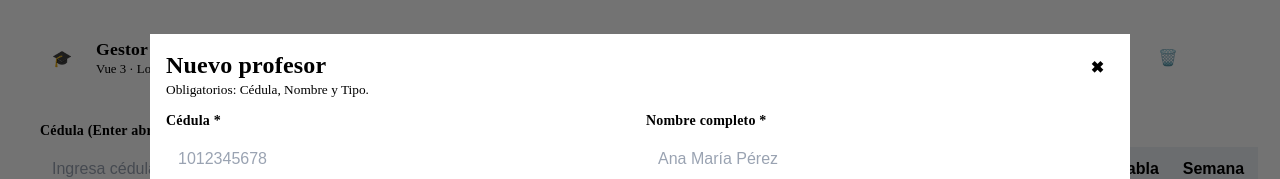
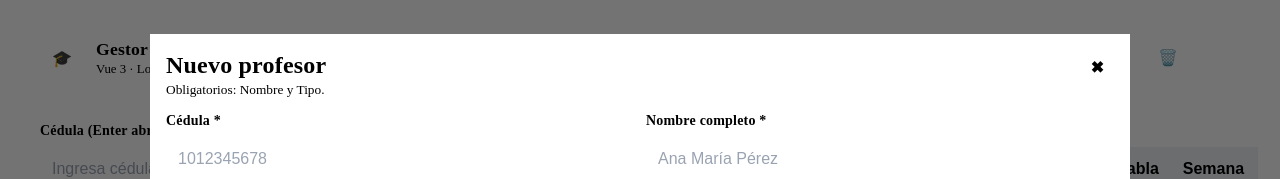
Before and after one commit to jjvadev/crudprofesores, a Vue app: page / in a window 1280 px wide. Both pictures are taken after a click on the button "➕ Nuevo". Shown: the top 179 px of the page. Built offline with nearby package versions, Linux system fonts and the light colour scheme.

Commit message:
update1.1

```diff
--- a/src/App.vue
+++ b/src/App.vue
@@ -208,7 +208,7 @@
         <div class="modal-head">
           <div>
             <h2>{{ formMode === 'create' ? 'Nuevo profesor' : 'Editar profesor' }}</h2>
-            <small class="muted">Obligatorios: <span class="req">Cédula</span>, <span class="req">Nombre</span> y <span class="req">Tipo</span>.</small>
+            <small class="muted">Obligatorios: <span class="req">Nombre</span> y <span class="req">Tipo</span>.</small>
           </div>
           <button class="icon-btn" @click="closeForm" aria-label="Cerrar">✖</button>
         </div>
@@ -216,7 +216,7 @@
         <form class="form-grid" @submit.prevent="save">
           <div class="field">
             <label>Cédula *</label>
-            <input v-model.trim="form.cedula" :disabled="formMode==='edit'" required placeholder="1012345678" />
+            <input v-model.trim="form.cedula" required placeholder="1012345678" />
           </div>
           <div class="field">
             <label>Nombre completo *</label>
```
